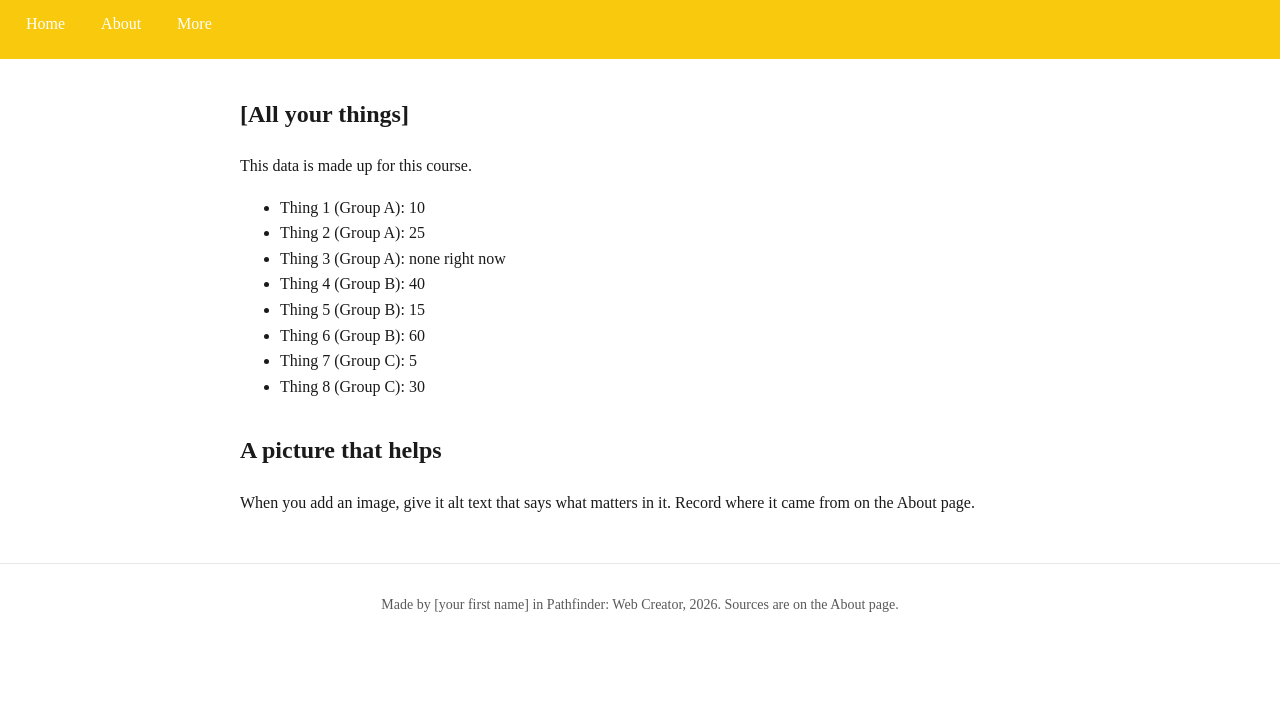
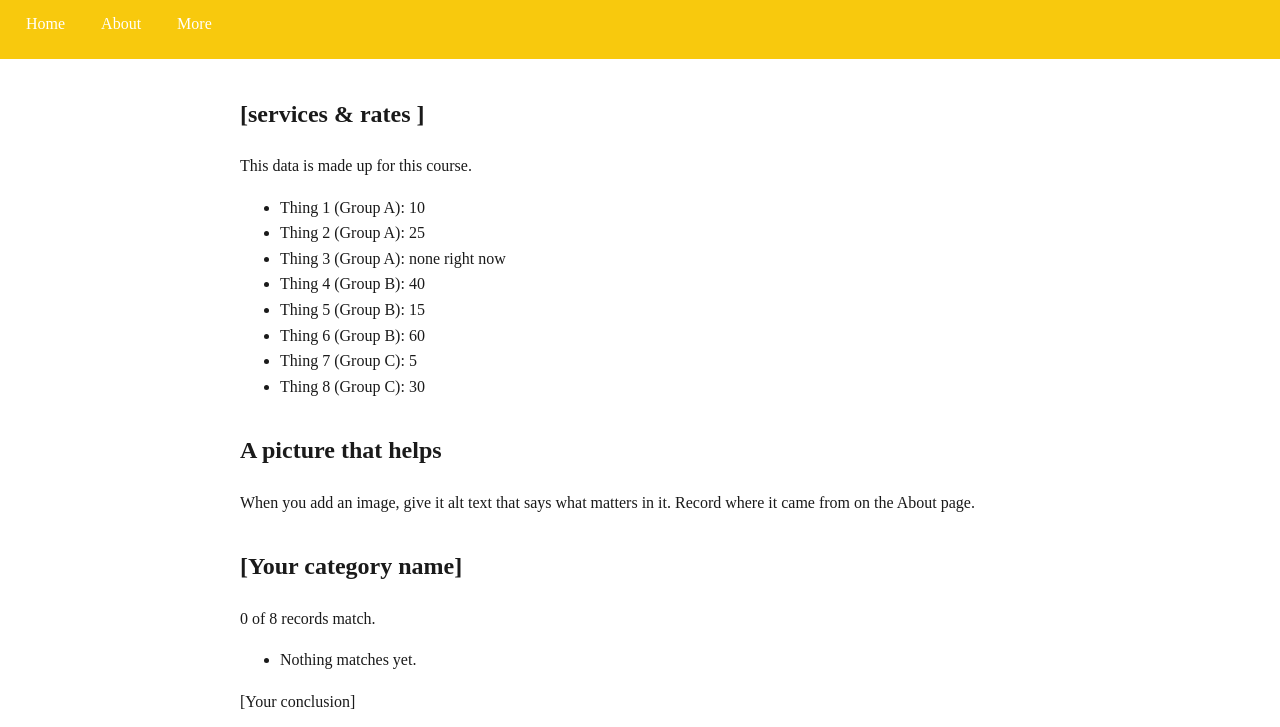
Before and after one commit to SAMTHEMASTER300/NOVA-, a plain HTML site: page more.html in a window 1280 px wide. Shown: the part 70-797 px from the top of the page. Drawn offline with Linux system fonts and the light colour scheme.

Commit message:
filter added

```diff
--- a/more.html
+++ b/more.html
@@ -19,7 +19,7 @@
 
   <main>
     <section>
-  <h2>[All your things]</h2>
+  <h2>[services & rates ]</h2>
   <p>This data is made up for this course.</p>
   <ul id="data-list"></ul>
 </section>
@@ -28,10 +28,17 @@
       <h2>A picture that helps</h2>
       <p>When you add an image, give it alt text that says what matters in it. Record where it came from on the About page.</p>
     </section>
+    <section>
+  <h2>[Your category name]</h2>
+  <p id="filter-count"></p>
+  <ul id="filter-list"></ul>
+  <p>[Your conclusion]</p>
+  <p>What this data cannot tell you: [your sentence]</p>
+</section>
   </main>
 
   <footer>
-    <p>Made by [your first name] in Pathfinder: Web Creator, 2026. Sources are on the About page.</p>
+    <p>Made by sam in Pathfinder: Web Creator, 2026. Sources are on the About page.</p>
   </footer>
 
   <script src="data.js"></script>
--- a/script.js
+++ b/script.js
@@ -54,3 +54,26 @@ if (dataList) {
   }
   console.log("Records shown:", records.length);
 }
+// Day 6, Block 2: keep only the records in one category
+// Only run this on a page that has the data list.
+if (dataList) {
+  const matches = records.filter(function (record) {
+    return record.category === "[Category A]";
+  });
+
+  const filterCount = document.querySelector("#filter-count");
+  const filterList = document.querySelector("#filter-list");
+  filterCount.textContent = matches.length + " of " + records.length + " records match.";
+
+  for (const record of matches) {
+    const li = document.createElement("li");
+    li.textContent = record.name;
+    filterList.appendChild(li);
+  }
+
+  if (matches.length === 0) {
+    const li = document.createElement("li");
+    li.textContent = "Nothing matches yet.";
+    filterList.appendChild(li);
+  }
+}
```
